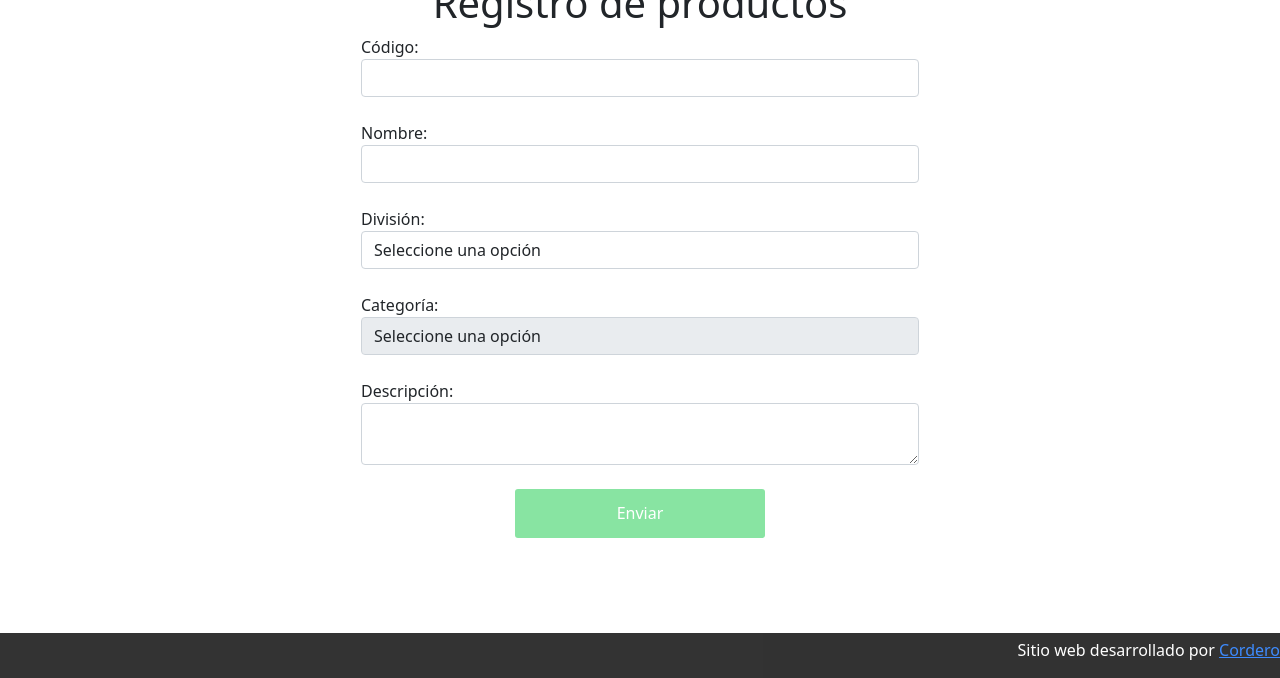
After one commit to josue7114/Monso2.0, a PHP site: page /Administracion/registroProductos.php in a window 1280 px wide. The commit adds this page. Shown: the part 122-800 px from the top of the page. Run offline with PHP 8.4, Linux system fonts and the light colour scheme.

Commit message:
Creacion control de productos (mod y agr)

```diff
--- /dev/null
+++ b/Administracion/registroProductos.php
@@ -0,0 +1,81 @@
+<!DOCTYPE html>
+<!--
+To change this license header, choose License Headers in Project Properties.
+To change this template file, choose Tools | Templates
+and open the template in the editor.
+-->
+<html>
+    <head>
+        <meta charset="UTF-8">
+        <title>Registro de productos -MONSO-</title>
+        <link href="../resources/bootstrap/css/bootstrap.min.css" rel="stylesheet" type="text/css"/>
+        <link href="../resources/styles.css" rel="stylesheet" type="text/css"/>
+    </head>
+    <body class="">
+        <header class="col-md-12">
+            <nav class="nav navbar navbar-fixed-top">
+                <a class="navbar-brand" href="../index.php"><img src="../resources/img/Monso.svg" class="logo-monso"/></a>
+                <div>
+                    <ul class="nav">
+                        <li class="listnav"><a class="linknav" href="../cosmetica/InicioCosmetica.php">Inicio</a></li>
+                        <li class="listnav"><a class="linknav" href="../cosmetica/Productos.php">Productos</a></li>
+                        <li class="listnav"><a class="linknav" href="../Contacto.php">Contacto</a></li>
+                        <li class="listnav"><a class="linknav" href="#">Acerca de</a></li>
+                        <li class="listnav"><a class="linknav" href="#">Iniciar Sesión</a></li>
+                    </ul>
+                </div>
+            </nav>
+        </header>
+
+        <div class="container">
+            <h1 class="text-center">Registro de productos</h1>
+            <div class="forms">
+                <form class="col-md-6">
+                    <div class="form-group">
+                        <label for="idProducto" class="control-label">Código:</label>
+                        <input id="idProducto" type="text" class="form-control"/>
+                    </div>
+                    </br>
+                    <div class="form-group">
+                        <label for="nombre">Nombre:</label>
+                        <input id="nombre" type="text" class="form-control"/>
+                    </div>
+                    </br>
+                    <div class="form-group">
+                        <label for="division">División:</label>
+                        <select id="division" class="form-control">
+                            <option>Seleccione una opción</option>
+                            <option>Cosmética natural</option>
+                            <option>Conserva natural</option>
+                        </select>
+                    </div>
+                    </br>
+                    <div class="form-group">
+                        <label for="categoria">Categoría:</label>
+                        <select id="categoria" disabled="true" class="form-control">
+                            <option>Seleccione una opción</option>
+
+                        </select>
+                    </div>
+                    </br>
+                    <div class="form-group">
+                        <label for="descripcion">Descripción:</label>
+                        <textarea id="descripcion" class="form-control"></textarea>
+                    </div>
+                    </br>
+                    <div>
+                        <button type="submit" class="btn btn-outline-success btn-lg">Enviar</button>
+                    </div>
+                </form>
+            </div>
+        </div>
+        <footer class="footer">
+            <div>
+                <p class="foot">Sitio web desarrollado por <a href="https://www.linkedin.com/in/josu%C3%A9-cordero-5b9747163/" target="_blank">Cordero</a></p>
+            </div>
+        </footer>
+        <script src="../resources/JQuery-3.5.1.js" type="text/javascript"></script>
+        <script src="../resources/bootstrap/js/bootstrap.min.js" type="text/javascript"></script>
+        <script src="../resources/actions.js" type="text/javascript"></script>
+    </body>
+</html>
--- a/conservas/InicioConservas.php
+++ b/conservas/InicioConservas.php
@@ -7,7 +7,7 @@ and open the template in the editor.
 <html>
     <head>
         <meta charset="UTF-8">
-        <title>Monso Conservas -Inicio-</title>
+        <title>MONSO Conservas -Inicio-</title>
         <link href="../resources/bootstrap/css/bootstrap.min.css" rel="stylesheet" type="text/css"/>
         <script src="../resources/JQuery-3.5.1.js" type="text/javascript"></script>
         <script src="../resources/bootstrap/js/bootstrap.min.js" type="text/javascript"></script>
--- a/cosmetica/InicioCosmetica.php
+++ b/cosmetica/InicioCosmetica.php
@@ -7,7 +7,7 @@ and open the template in the editor.
 <html>
     <head>
         <meta charset="UTF-8">
-        <title>Monso Cosmética -Inicio-</title>
+        <title>MONSO Cosmética -Inicio-</title>
         <link href="../resources/bootstrap/css/bootstrap.min.css" rel="stylesheet" type="text/css"/>
         <link href="../resources/CosmeticaStyles.css" rel="stylesheet" type="text/css"/>
         <script src="../resources/JQuery-3.5.1.js" type="text/javascript"></script>
@@ -20,7 +20,6 @@ and open the template in the editor.
                     <span class="navbar-toggler-icon"></span>
                 </button>
                 <a class="navbar-brand" href="../index.php"><img src="../resources/img/Monso.svg" class="logo-monso"/></a>
-
                 <div class="collapse navbar-collapse" id="navbarTogglerDemo03">
                     <ul class="navbar-nav mr-auto mt-2 mt-lg-0">
                         <li class="nav-item active">
@@ -37,6 +36,9 @@ and open the template in the editor.
                 </div>
             </nav>
         </header>
+        <div class="container">
+
+        </div>
         <footer class="footer">
             <div>
                 <p class="foot">Sitio web desarrollado por <a href="https://www.linkedin.com/in/josu%C3%A9-cordero-5b9747163/" target="_blank">Cordero</a></p>
--- a/index.php
+++ b/index.php
@@ -7,7 +7,7 @@ and open the template in the editor.
 <html>
     <head>
         <meta charset="UTF-8">
-        <title>Página de inicio -Monso-</title>
+        <title>Página de inicio -MONSO-</title>
         <link href="resources/bootstrap/css/bootstrap.min.css" rel="stylesheet" type="text/css"/>
         <link href="resources/styles.css" rel="stylesheet" type="text/css"/>
         <script src="resources/JQuery-3.5.1.js" type="text/javascript"></script>
--- a/nbproject/private/private.xml
+++ b/nbproject/private/private.xml
@@ -4,6 +4,11 @@
     <open-files xmlns="http://www.netbeans.org/ns/projectui-open-files/2">
         <group>
             <file>file:/C:/wamp64/www/Monso2.0/index.php</file>
+            <file>file:/C:/wamp64/www/Monso2.0/resources/styles.css</file>
+            <file>file:/C:/wamp64/www/Monso2.0/cosmetica/InicioCosmetica.php</file>
+            <file>file:/C:/wamp64/www/Monso2.0/conservas/InicioConservas.php</file>
+            <file>file:/C:/wamp64/www/Monso2.0/resources/CosmeticaStyles.css</file>
+            <file>file:/C:/wamp64/www/Monso2.0/resources/ConservaStyles.css</file>
         </group>
     </open-files>
 </project-private>
--- a/resources/ConservaStyles.css
+++ b/resources/ConservaStyles.css
@@ -5,7 +5,6 @@
 
 .navCon{
     background: rgba(148,10,55, 0.5);
-
 }
 
 .footer{
--- a/resources/CosmeticaStyles.css
+++ b/resources/CosmeticaStyles.css
@@ -1,7 +1,6 @@
 .logo-monso{
     width: 100px;
     margin-left: 150px;
-
 }
 
 .navCos{
--- a/resources/styles.css
+++ b/resources/styles.css
@@ -1,3 +1,32 @@
+.logo-monso{
+    width: 100px;
+    margin-left: 150px;
+}
+
+.nav{
+    background: rgba(199, 255, 200);
+}
+
+.listnav{
+    padding: 10px;
+    margin-right: 10px;
+}
+
+.linknav{
+    text-decoration: none;
+    color: black;
+}
+
+.linknav:hover{
+    color: #ff0064;
+}
+
+.forms {
+    display: flex;
+    align-items: center;
+    justify-content: center;
+    min-height: 5vh;
+}
 .imgMain{
     -webkit-transition:all .3s ease; /* Safari y Chrome */
     -moz-transition:all .3s ease; /* Firefox */
@@ -53,7 +82,7 @@
     position: absolute;
     bottom: 0;
     width: 100%;
-    height: 40px;
+
     color: white;
     left: 0%;
 }
@@ -63,3 +92,79 @@
     flex-direction: row;
     margin-top: 5px;
 }
+
+
+
+.login {
+    margin: 100px auto;
+    width: 400px;
+}
+.login-screen {
+    background-color: #FFF;
+    padding: 30px;
+    border-radius: 5px
+}
+
+.app-title {
+    text-align: center;
+    color: #777;
+}
+
+.login-form {
+    margin-top: 15px;
+    text-align: center;
+}
+.control-group {
+    margin-bottom: 10px;
+}
+
+input {
+    text-align: center;
+    background-color: #ECF0F1;
+    border: 2px solid transparent;
+    border-radius: 3px;
+    font-size: 16px;
+    font-weight: 200;
+    padding: 10px 0;
+    width: 250px;
+    transition: border .5s;
+}
+
+input:focus {
+    border: 2px solid #3498DB;
+    box-shadow: none;
+}
+
+.btn {
+    border: 2px solid transparent;
+    background: #88e4a2;
+    color: #ffffff;
+    font-size: 16px;
+    line-height: 25px;
+    padding: 10px 0;
+    text-decoration: none;
+    text-shadow: none;
+    border-radius: 3px;
+    box-shadow: none;
+    transition: 0.25s;
+    display: block;
+    width: 250px;
+    margin: 0 auto;
+}
+
+.btn:hover {
+    background-color: #00ffbb ;
+}
+
+.login-link {
+    font-size: 12px;
+    color: #444;
+    display: block;
+    margin-top: 12px;
+}
+
+.body {
+    font-family: Arial;
+    background-color: #88e4a2;
+    padding: 50px;
+}
```
Also changed, not shown: Administracion/controlProductos.php (added, +41 -0 lines), Administracion/modificarProductos.php (added, +41 -0 lines), login.php (added, +48 -0 lines).
